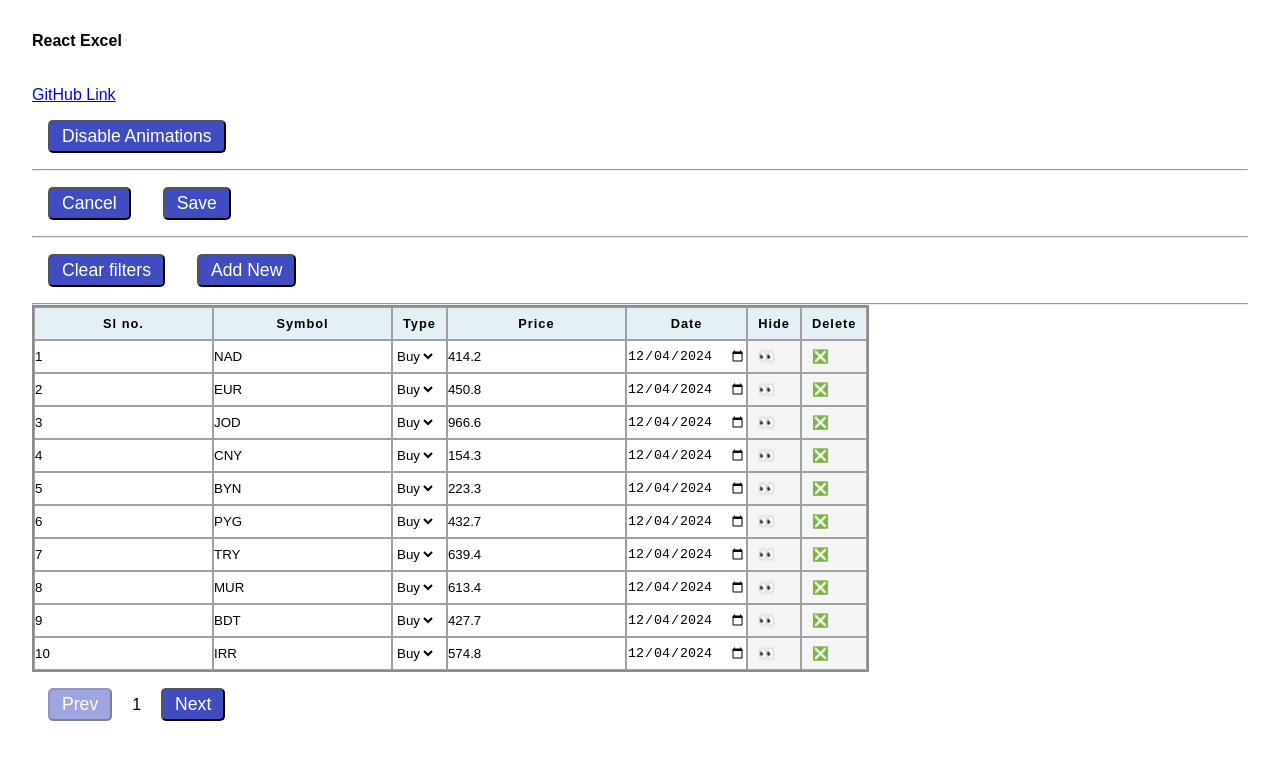
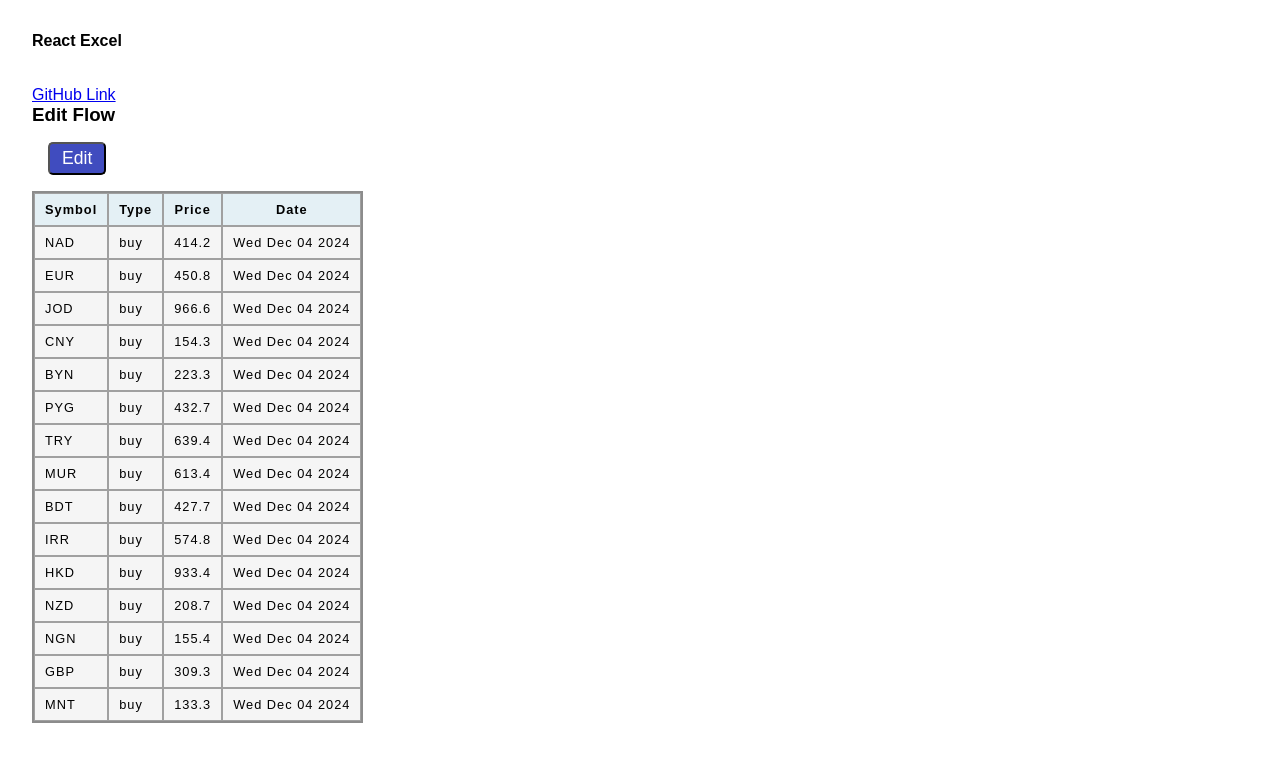
Before and after one commit to Pranay-Tej/react-excel, a React (Vite) app: page / in a window 1280 px wide. Shown: the top 762 px of the page. Built offline with nearby package versions, Linux system fonts and the light colour scheme.

Commit message:
bulk edit with reorder

```diff
--- a/src/App.tsx
+++ b/src/App.tsx
@@ -1,6 +1,5 @@
 import "./App.css";
-import Excel from "./excel-components/Excel";
-import ExcelContextProvider from "./excel-components/ExcelContextProvider";
+import BulkEditWithReorderFlow from "./BulkEditWithReorderFlow";
 
 function App() {
   return (
@@ -10,9 +9,7 @@ function App() {
       <br />
       <a href="https://github.com/Pranay-Tej/react-excel">GitHub Link</a>
 
-      <ExcelContextProvider>
-        <Excel />
-      </ExcelContextProvider>
+      <BulkEditWithReorderFlow />
     </>
   );
 }
--- /dev/null
+++ b/src/BulkEditWithReorderFlow/EditView.tsx
@@ -0,0 +1,41 @@
+import { NEW_ORDER_PREFIX } from "../constants";
+import Excel from "../excel-components/Excel";
+import { useExcelContext } from "../excel-components/excelContext";
+import type { ApiPayload, LocalOrder, Order } from "../models";
+
+type Props = {
+  setData: (data: Order[]) => void;
+  setIsEditing: (isEditing: boolean) => void;
+};
+
+export default function EditView(props: Props) {
+  const onConfirm = (payload: ApiPayload, data: LocalOrder[]) => {
+    // call api, get new data
+    console.log(payload);
+
+    const newData: Order[] = data.map((d) => ({
+      ...d,
+      id: d.id.includes(NEW_ORDER_PREFIX) ? crypto.randomUUID() : d.id,
+    }));
+    props.setData(newData);
+    props.setIsEditing(false);
+  };
+
+  const { handleSave, isInvalid } = useExcelContext();
+
+  return (
+    <div>
+      <Excel isSortable />
+      <button className="btn" onClick={() => props.setIsEditing(false)}>
+        Cancel
+      </button>
+      <button
+        className="btn"
+        onClick={() => handleSave(onConfirm)}
+        disabled={isInvalid}
+      >
+        Save
+      </button>
+    </div>
+  );
+}
--- /dev/null
+++ b/src/BulkEditWithReorderFlow/ReadView.tsx
@@ -0,0 +1,35 @@
+import type { Order } from "../models";
+
+type Props = {
+  data: Order[];
+  setIsEditing: (isEditing: boolean) => void;
+};
+
+export default function ReadView(props: Props) {
+  return (
+    <div>
+      <button className="btn" onClick={() => props.setIsEditing(true)}>Edit</button>
+
+      <table>
+        <thead>
+          <tr>
+            <th>Symbol</th>
+            <th>Type</th>
+            <th>Price</th>
+            <th>Date</th>
+          </tr>
+        </thead>
+        <tbody>
+          {props.data.map((d) => (
+            <tr key={d.id}>
+              <td>{d.symbol}</td>
+              <td>{d.type}</td>
+              <td>{d.amount}</td>
+              <td>{d.date.toDateString()}</td>
+            </tr>
+          ))}
+        </tbody>
+      </table>
+    </div>
+  );
+}
--- /dev/null
+++ b/src/BulkEditWithReorderFlow/index.tsx
@@ -0,0 +1,23 @@
+import { useState } from "react";
+import { initialData } from "../constants";
+import ExcelContextProvider from "../excel-components/ExcelContextProvider";
+import EditView from "./EditView";
+import ReadView from "./ReadView";
+
+export default function BulkEditWithReorderFlow() {
+  const [isEditing, setIsEditing] = useState(false);
+  const [apiData, setApiData] = useState(initialData);
+
+  return (
+    <div>
+      <h3>Edit Flow</h3>
+      {isEditing ? (
+        <ExcelContextProvider initialData={apiData}>
+          <EditView setData={setApiData} setIsEditing={setIsEditing} />
+        </ExcelContextProvider>
+      ) : (
+        <ReadView data={apiData} setIsEditing={setIsEditing} />
+      )}
+    </div>
+  );
+}
--- a/src/excel-components/Excel.tsx
+++ b/src/excel-components/Excel.tsx
@@ -21,16 +21,13 @@ import {
 } from "@dnd-kit/sortable";
 import ExcelTr from "./ExcelTr";
 
-function Excel() {
-  const {
-    formattedData,
-    isInvalid,
-    addNewRow,
-    handleCancel,
-    handleSave,
-    showAllRows,
-    handleDragEnd,
-  } = useExcelContext();
+type Props = {
+  isSortable?: boolean;
+};
+
+function Excel(props: Props) {
+  const { formattedData, addNewRow, showAllRows, handleDragEnd } =
+    useExcelContext();
   const [isAnimationsEnabled, setIsAnimationsEnabled] = useState(true);
   const [parent, enableAnimations] = useAutoAnimate({
     duration: 300,
@@ -66,12 +63,12 @@ function Excel() {
       </div>
       <hr />
 
-      <button className="btn" onClick={handleCancel}>
+      {/* <button className="btn" onClick={handleCancel}>
         Cancel
-      </button>
-      <button className="btn" onClick={handleSave} disabled={isInvalid}>
+      </button> */}
+      {/* <button className="btn" onClick={handleSave} disabled={isInvalid}>
         Save
-      </button>
+      </button> */}
 
       <hr />
 
@@ -88,7 +85,7 @@ function Excel() {
         <thead>
           <tr>
             {/* <th>Sl no. (read)</th> */}
-            <th>Sl no.</th>
+            {props.isSortable && <th>Sl no.</th>}
             <th>Symbol</th>
             {/* <th>id</th> */}
             <th>Type</th>
@@ -100,6 +97,7 @@ function Excel() {
           </tr>
         </thead>
         <tbody ref={parent}>
+          {props.isSortable ? (
             <DndContext
               sensors={sensors}
               collisionDetection={closestCenter}
@@ -111,10 +109,13 @@ function Excel() {
                 strategy={verticalListSortingStrategy}
               >
                 {formattedData.map((d) => (
-                <ExcelTr key={d.id} order={d} />
+                  <ExcelTr key={d.id} order={d} isSortable />
                 ))}
               </SortableContext>
             </DndContext>
+          ) : (
+            formattedData.map((d) => <ExcelTr key={d.id} order={d} />)
+          )}
         </tbody>
       </table>
 
--- a/src/excel-components/ExcelContextProvider.tsx
+++ b/src/excel-components/ExcelContextProvider.tsx
@@ -13,13 +13,17 @@ import type {
   Order,
   Uuid,
 } from "../models";
-import { NEW_ORDER_PREFIX, initialData } from "../constants";
+import { NEW_ORDER_PREFIX } from "../constants";
 import { isInvalidAmount, isInvalidSymbol, moveItemsInArray } from "../util";
 import { faker } from "@faker-js/faker";
 import { DragEndEvent } from "@dnd-kit/core";
 
-const ExcelContextProvider = (props: { children: React.ReactNode }) => {
-  const [apiData, setApiData] = useState<Order[]>(initialData);
+const ExcelContextProvider = (props: {
+  initialData: Order[];
+  children: React.ReactNode;
+}) => {
+  const { initialData } = props;
+  // const [apiData, setApiData] = useState<Order[]>(initialData);
   const [data, setData] = useState<LocalOrder[]>([]);
   const [page, setPage] = useState(1);
   const [highlightedOrderId, setHighlightedOrderId] = useState<Uuid | null>(
@@ -47,8 +51,8 @@ const ExcelContextProvider = (props: { children: React.ReactNode }) => {
   }, [data, hiddenOrdersIdSet, page]);
 
   useEffect(() => {
-    setData(apiData.map((d, idx) => ({ ...d, position: idx + 1 })));
-  }, [apiData]);
+    setData(initialData.map((d, idx) => ({ ...d, position: idx + 1 })));
+  }, [initialData]);
 
   useEffect(() => {
     const timeoutId = setTimeout(() => {
@@ -98,13 +102,15 @@ const ExcelContextProvider = (props: { children: React.ReactNode }) => {
   };
 
   const handleCancel = () => {
-    setData(apiData.map((d, idx) => ({ ...d, position: idx + 1 })));
+    // setData(apiData.map((d, idx) => ({ ...d, position: idx + 1 })));
     setUpdatedOrdersIds([]);
     deletedOrdersIdSet.current.clear();
     isReOrdered.current = false;
   };
 
-  const handleSave = () => {
+  const handleSave = (
+    onConfirm?: (payload: ApiPayload, data: LocalOrder[]) => void
+  ) => {
     if (isInvalid) {
       return;
     }
@@ -139,18 +145,20 @@ const ExcelContextProvider = (props: { children: React.ReactNode }) => {
       }),
     };
 
+    onConfirm?.(payload, data);
+
     // call api, get new data
-    const newData: Order[] = data.map((d) => ({
-      ...d,
-      id: d.id.includes(NEW_ORDER_PREFIX) ? crypto.randomUUID() : d.id,
-    }));
-    setApiData(newData);
+    // const newData: Order[] = data.map((d) => ({
+    //   ...d,
+    //   id: d.id.includes(NEW_ORDER_PREFIX) ? crypto.randomUUID() : d.id,
+    // }));
+    // setApiData(newData);
 
-    console.log(payload);
+    // console.log(payload);
 
-    setUpdatedOrdersIds([]);
-    deletedOrdersIdSet.current.clear();
-    isReOrdered.current = false;
+    // setUpdatedOrdersIds([]);
+    // deletedOrdersIdSet.current.clear();
+    // isReOrdered.current = false;
   };
 
   const hideRow = (id: Uuid) => {
--- a/src/excel-components/ExcelTr.tsx
+++ b/src/excel-components/ExcelTr.tsx
@@ -11,10 +11,11 @@ import { useEffect, useRef } from "react";
 
 type Props = {
   order: LocalOrder;
+  isSortable?: boolean;
 };
 
 export default function ExcelTr(props: Props) {
-  const { order } = props;
+  const { order, isSortable = false } = props;
   const {
     data,
     updatedOrdersIdsSet,
@@ -30,7 +31,7 @@ export default function ExcelTr(props: Props) {
   const { attributes, listeners, setNodeRef, transform, transition } =
     useSortable({
       id: props.order.id,
-      disabled: true,
+      disabled: isSortable === false,
     });
   const dndProps = { ...attributes, ...listeners };
 
@@ -52,7 +53,7 @@ export default function ExcelTr(props: Props) {
       ref={rowRef}
       style={{
         userSelect: "none",
-        // cursor: "move",
+        ...(isSortable && { cursor: "grab" }),
         transform: CSS.Transform.toString(
           transform
             ? {
@@ -68,6 +69,7 @@ export default function ExcelTr(props: Props) {
       {...dndProps}
     >
       {/* <td>{d.position}</td> */}
+      {isSortable && (
         <td>
           <SerialNumField
             currentPosition={order.position}
@@ -75,6 +77,7 @@ export default function ExcelTr(props: Props) {
             moveRows={moveRows}
           />
         </td>
+      )}
       <td>
         <input
           type="text"
--- a/src/excel-components/excelContext.ts
+++ b/src/excel-components/excelContext.ts
@@ -1,5 +1,5 @@
 import { createContext, useContext } from "react";
-import type { LocalOrder, Order, Uuid } from "../models";
+import type { ApiPayload, LocalOrder, Order, Uuid } from "../models";
 import { DragEndEvent } from "@dnd-kit/core";
 
 type Context = {
@@ -10,7 +10,9 @@ type Context = {
   handleValueChange: (updatedValues: Partial<Order>, id: Uuid) => void;
   addNewRow: () => void;
   handleCancel: () => void;
-  handleSave: () => void;
+  handleSave: (
+    onConfirm?: (payload: ApiPayload, data: LocalOrder[]) => void
+  ) => void;
   deleteRow: (id: Uuid) => void;
   hideRow: (id: Uuid) => void;
   showAllRows: () => void;
@@ -37,7 +39,7 @@ const ExcelContext = createContext<Context>({
   page: 1,
   setPage: () => {},
   highlightedOrderId: null,
-  handleDragEnd: () => {}
+  handleDragEnd: () => {},
 });
 
 const useExcelContext = () => {
```
Lines whose indentation alone changed are shown as unchanged.
